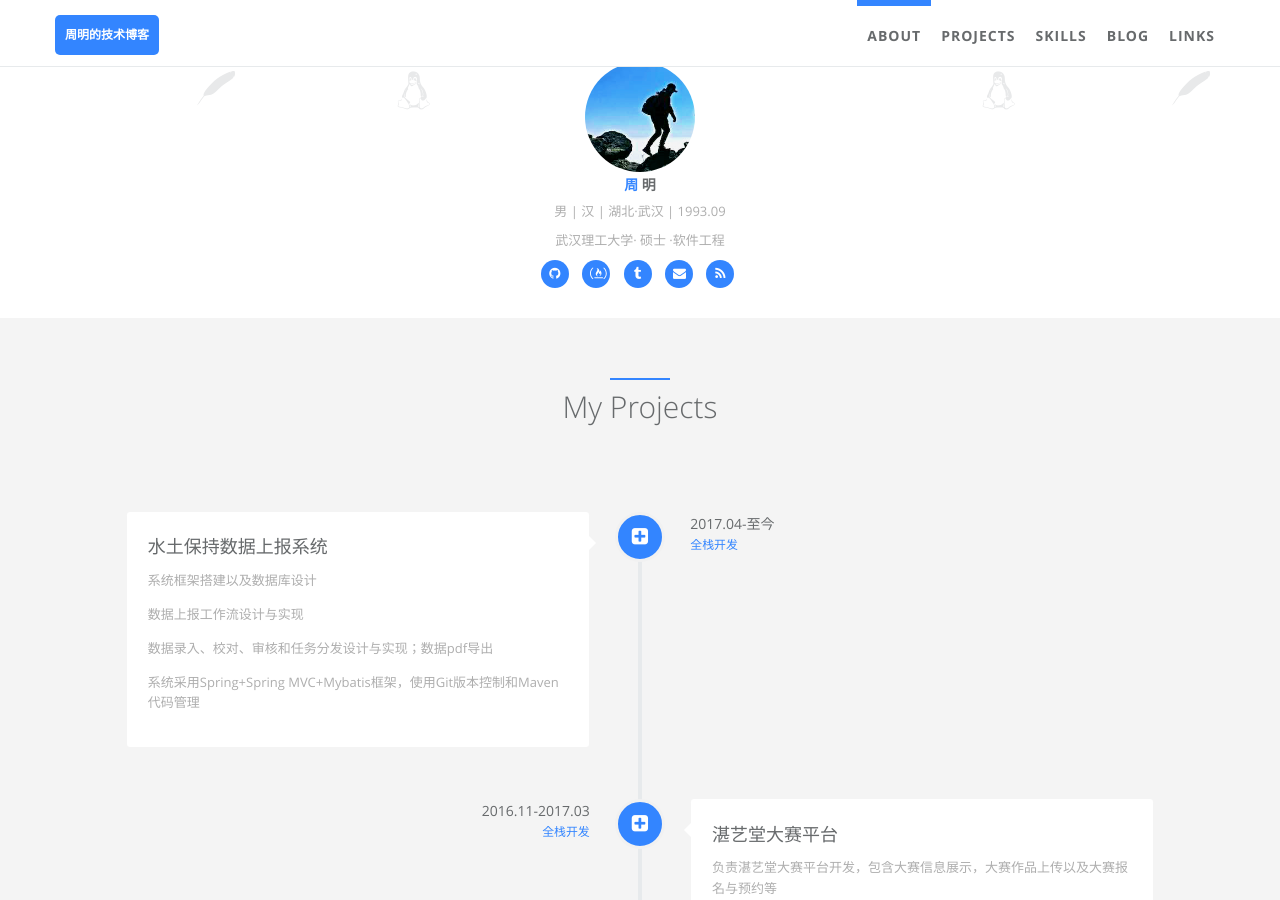
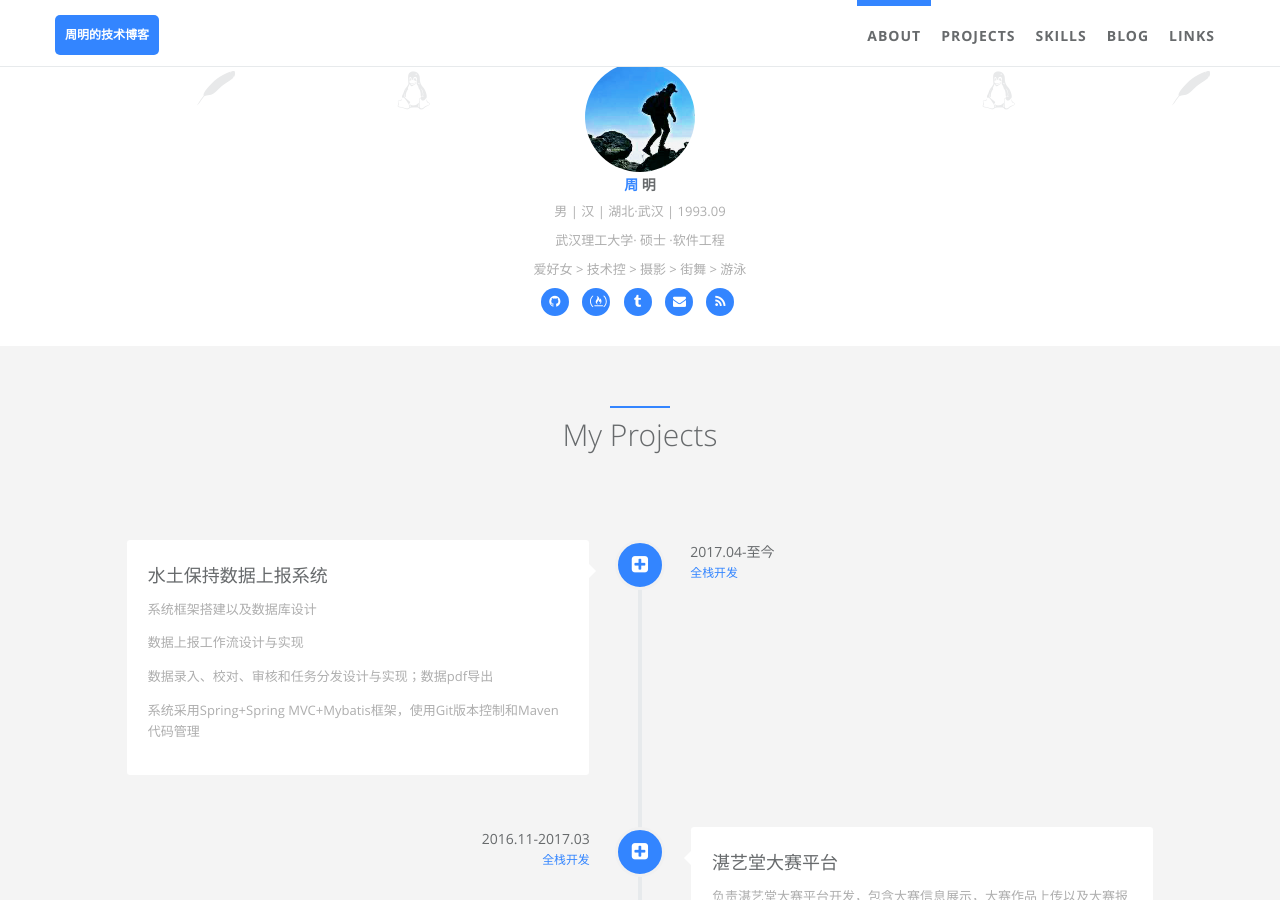
Before and after one commit to ZhouM1118/ZhouM1118.github.io, a Jekyll site: the page built from index.html, in a window 1280 px wide and 900 px high, scrolled down 553 px. Built offline with Jekyll 4.4.1, drawn with Linux system fonts in a browser that asks for light colours.

Commit message:
添加首页个人简介爱好

```diff
--- a/_config.yml
+++ b/_config.yml
@@ -30,6 +30,7 @@ author:  # change following line to your infomation.
     - name: icon-apache
   desc1: 男 | 汉 | 湖北·武汉 | 1993.09
   desc2: 武汉理工大学· 硕士 ·软件工程
+  desc3: 爱好女 > 技术控 > 摄影 > 街舞 > 游泳
 
 # comment
 disqus:  # if you wanna comment feature, go to https://disqus.com/ to get your configuration; if not, comment following two lines.
--- a/_includes/sections/about.html
+++ b/_includes/sections/about.html
@@ -26,6 +26,7 @@
                     <div class="col-lg-8 col-lg-offset-2 text-center wow zoomIn">
                         <p><span data-i18n="about_me.des">{{ site.author.desc1 }}</span></p>
                         <p><span data-i18n="about_me.des">{{ site.author.desc2 }}</span></p>
+                        <p><span data-i18n="about_me.des">{{ site.author.desc3 }}</span></p>
                     </div>
                 </div>
                 <ul class="list-inline social-icon m-b-lg">
```
Also changed, not shown: 2 other files.
